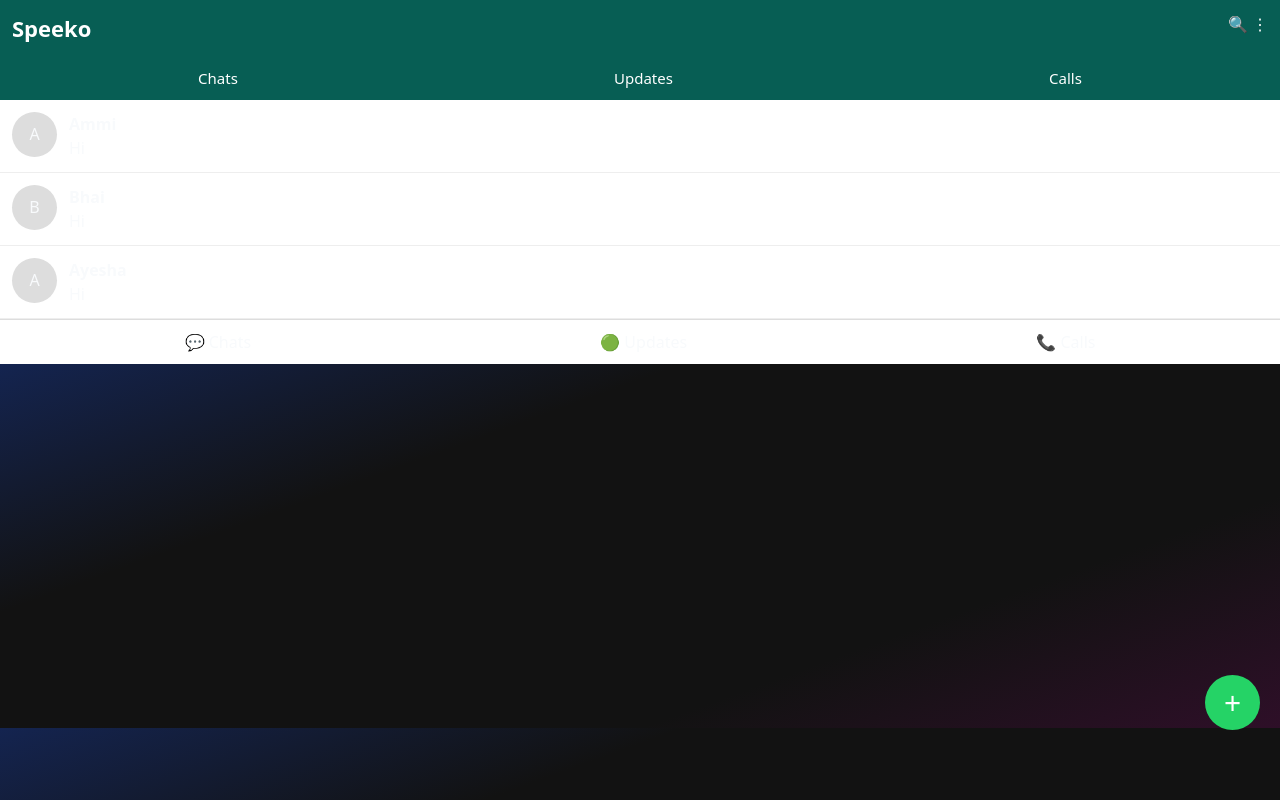
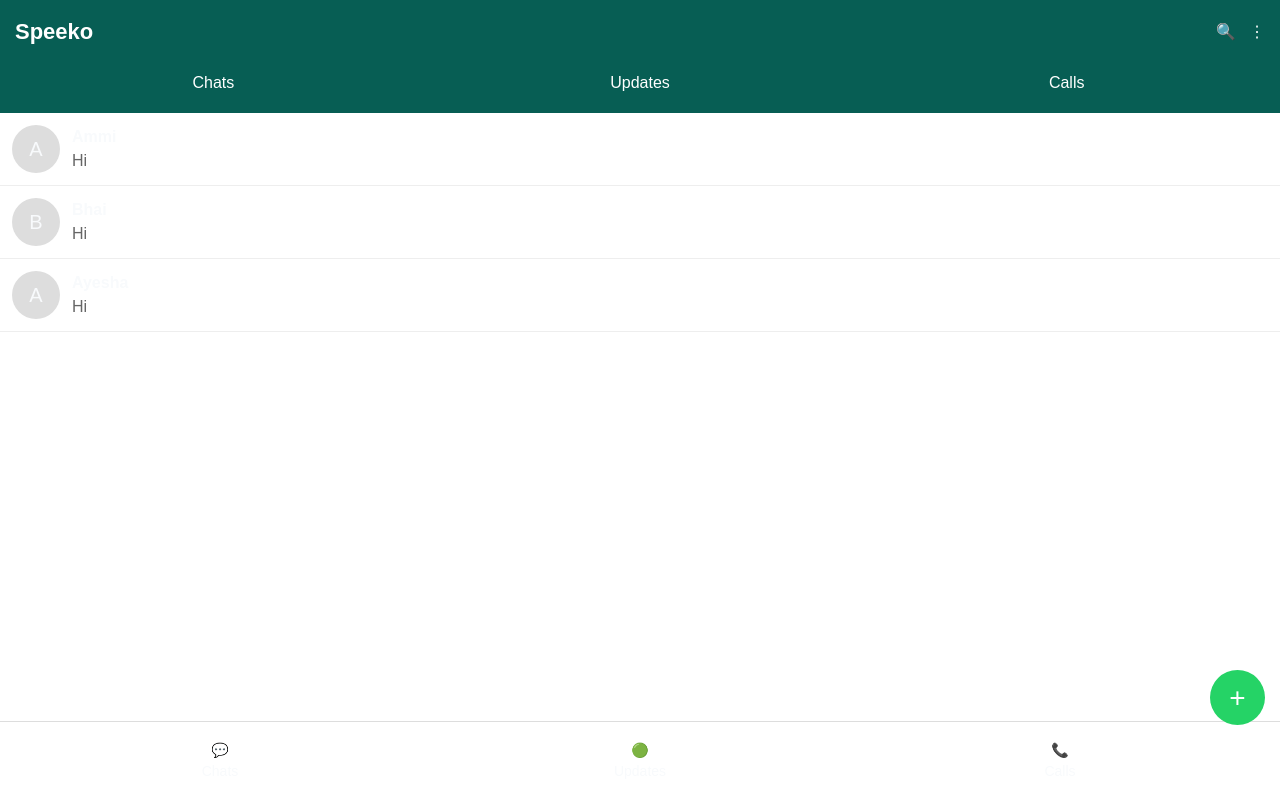
Before and after one commit to adeelsshahzad/speeko, a React (Vite) app: page / in a window 1280 px wide. Built offline with nearby package versions, Linux system fonts and the light colour scheme.

Commit message:
Update App.tsx

```diff
--- a/src/App.tsx
+++ b/src/App.tsx
@@ -18,35 +18,56 @@ export default function App() {
     setTxt("");
   }
 
+  const page = {
+    width: "100%",
+    minHeight: "100vh",
+    background: "white",
+    fontFamily: "sans-serif",
+    paddingBottom: "80px",
+  };
+
   const top = {
     background: green,
     color: "white",
-    padding: "12px",
+    padding: "15px",
     display: "flex",
     justifyContent: "space-between",
+    alignItems: "center",
   };
 
   const tab = {
     background: green,
     color: "white",
     display: "flex",
-    justifyContent: "space-around",
-    padding: "10px",
+    paddingBottom: "10px",
   };
 
-  const btn = {
+  const tbtn = {
+    flex: 1,
     background: "none",
     border: "none",
     color: "white",
-    fontSize: "15px",
+    fontSize: "16px",
+    padding: "8px",
   };
 
   const nav = {
     display: "flex",
-    justifyContent: "space-around",
+    position: "fixed" as const,
+    bottom: 0,
+    left: 0,
+    right: 0,
+    background: "white",
+    borderTop: "1px solid #ddd",
     padding: "10px",
-    borderTop: "1px solid #ddd",
-    background: "white",
+  };
+
+  const nbtn = {
+    flex: 1,
+    background: "none",
+    border: "none",
+    fontSize: "14px",
+    padding: "8px",
   };
 
   const plus = {
@@ -56,18 +77,38 @@ export default function App() {
     width: "55px",
     height: "55px",
     borderRadius: "50%",
-    fontSize: "30px",
+    fontSize: "28px",
     position: "fixed" as const,
-    bottom: "70px",
-    right: "20px",
+    bottom: "75px",
+    right: "15px",
+  };
+
+  const row = {
+    display: "flex",
+    alignItems: "center",
+    padding: "12px",
+    borderBottom: "1px solid #eee",
+  };
+
+  const av = {
+    width: "48px",
+    height: "48px",
+    background: "#ddd",
+    borderRadius: "50%",
+    display: "flex",
+    alignItems: "center",
+    justifyContent: "center",
+    marginRight: "12px",
+    fontSize: "20px",
+    flexShrink: 0 as const,
   };
 
   if (inC) {
     return (
-      <div>
+      <div style={page}>
         <div style={top}>
           <button
-            style={btn}
+            style={{ color: "white", background: "none", border: "none" }}
             onClick={() => setInC(false)}
           >
             ← Back
@@ -80,20 +121,21 @@ export default function App() {
             key={i}
             style={{
               background: "#DCF8C6",
-              padding: "8px",
-              margin: "8px",
-              borderRadius: "8px",
+              padding: "10px",
+              margin: "10px",
+              borderRadius: "10px",
+              maxWidth: "80%",
             }}
           >
             {m}
           </p>
         ))}
-        <div style={{ display: "flex" }}>
+        <div style={{ display: "flex", padding: "10px" }}>
           <input
             value={txt}
             onChange={(e) => setTxt(e.target.value)}
             placeholder="Message..."
-            style={{ flex: 1, padding: "10px" }}
+            style={{ flex: 1, padding: "12px", borderRadius: "20px" }}
           />
           <button
             onClick={send}
@@ -101,10 +143,13 @@ export default function App() {
               background: light,
               color: "white",
               border: "none",
-              padding: "10px",
+              borderRadius: "50%",
+              width: "45px",
+              height: "45px",
+              marginLeft: "8px",
             }}
           >
-            Send
+            ➤
           </button>
         </div>
       </div>
@@ -112,20 +157,20 @@ export default function App() {
   }
 
   return (
-    <div style={{ background: "white" }}>
+    <div style={page}>
       <div style={top}>
         <b style={{ fontSize: "22px" }}>Speeko</b>
-        <span>🔍 ⋮</span>
+        <span>🔍 &nbsp; ⋮</span>
       </div>
 
       <div style={tab}>
-        <button style={btn} onClick={() => setP("chats")}>
+        <button style={tbtn} onClick={() => setP("chats")}>
           Chats
         </button>
-        <button style={btn} onClick={() => setP("updates")}>
+        <button style={tbtn} onClick={() => setP("updates")}>
           Updates
         </button>
-        <button style={btn} onClick={() => setP("calls")}>
+        <button style={tbtn} onClick={() => setP("calls")}>
           Calls
         </button>
       </div>
@@ -135,32 +180,16 @@ export default function App() {
           {chats.map((c) => (
             <div
               key={c}
+              style={row}
               onClick={() => {
                 setS(c);
                 setInC(true);
               }}
-              style={{
-                display: "flex",
-                padding: "12px",
-                borderBottom: "1px solid #eee",
-              }}
             >
-              <div
-                style={{
-                  width: "45px",
-                  height: "45px",
-                  background: "#ddd",
-                  borderRadius: "50%",
-                  textAlign: "center",
-                  lineHeight: "45px",
-                  marginRight: "12px",
-                }}
-              >
-                {c[0]}
-              </div>
+              <div style={av}>{c[0]}</div>
               <div>
                 <b>{c}</b>
-                <p style={{ margin: 0 }}>Hi</p>
+                <p style={{ margin: 0, color: "#666" }}>Hi</p>
               </div>
             </div>
           ))}
@@ -168,10 +197,12 @@ export default function App() {
       )}
 
       {p === "updates" && (
-        <div style={{ padding: "12px" }}>
+        <div style={{ padding: "15px" }}>
           <h3>Status</h3>
-          <p>Ammi - New Status</p>
-          <p>Bhai - New Status</p>
+          <div style={row}>
+            <div style={av}>A</div>
+            <b>Ammi - New Status</b>
+          </div>
           <h3>Watch</h3>
           <p>Video 1</p>
           <button onClick={() => setLike(like + 1)}>
@@ -181,28 +212,38 @@ export default function App() {
       )}
 
       {p === "calls" && (
-        <div style={{ padding: "12px" }}>
+        <div>
           {chats.map((c) => (
-            <p key={c}>
-              {c} - Missed Call
-              <button style={{ marginLeft: "10px" }}>
-                📞
-              </button>
-              <button>📹</button>
-            </p>
+            <div key={c} style={row}>
+              <div style={av}>{c[0]}</div>
+              <div style={{ flex: 1 }}>
+                <b>{c}</b>
+                <p style={{ margin: 0 }}>Missed Call</p>
+              </div>
+              <span style={{ fontSize: "22px" }}>📞</span>
+              <span style={{ fontSize: "22px", marginLeft: "15px" }}>
+                📹
+              </span>
+            </div>
           ))}
         </div>
       )}
 
       <div style={nav}>
-        <button onClick={() => setP("chats")}>
-          💬 Chats
+        <button style={nbtn} onClick={() => setP("chats")}>
+          💬
+          <br />
+          Chats
         </button>
-        <button onClick={() => setP("updates")}>
-          🟢 Updates
+        <button style={nbtn} onClick={() => setP("updates")}>
+          🟢
+          <br />
+          Updates
         </button>
-        <button onClick={() => setP("calls")}>
-          📞 Calls
+        <button style={nbtn} onClick={() => setP("calls")}>
+          📞
+          <br />
+          Calls
         </button>
       </div>
 
```
